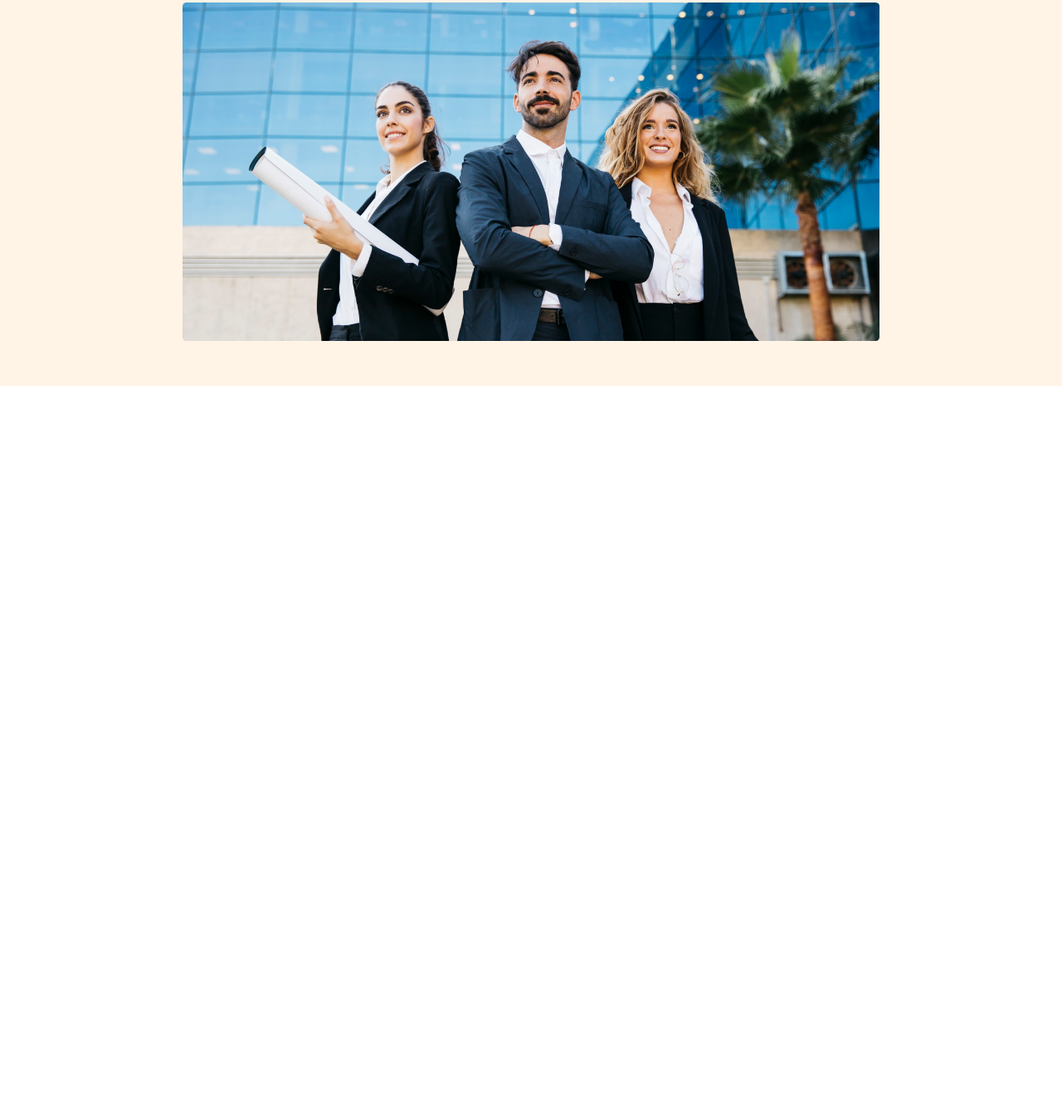
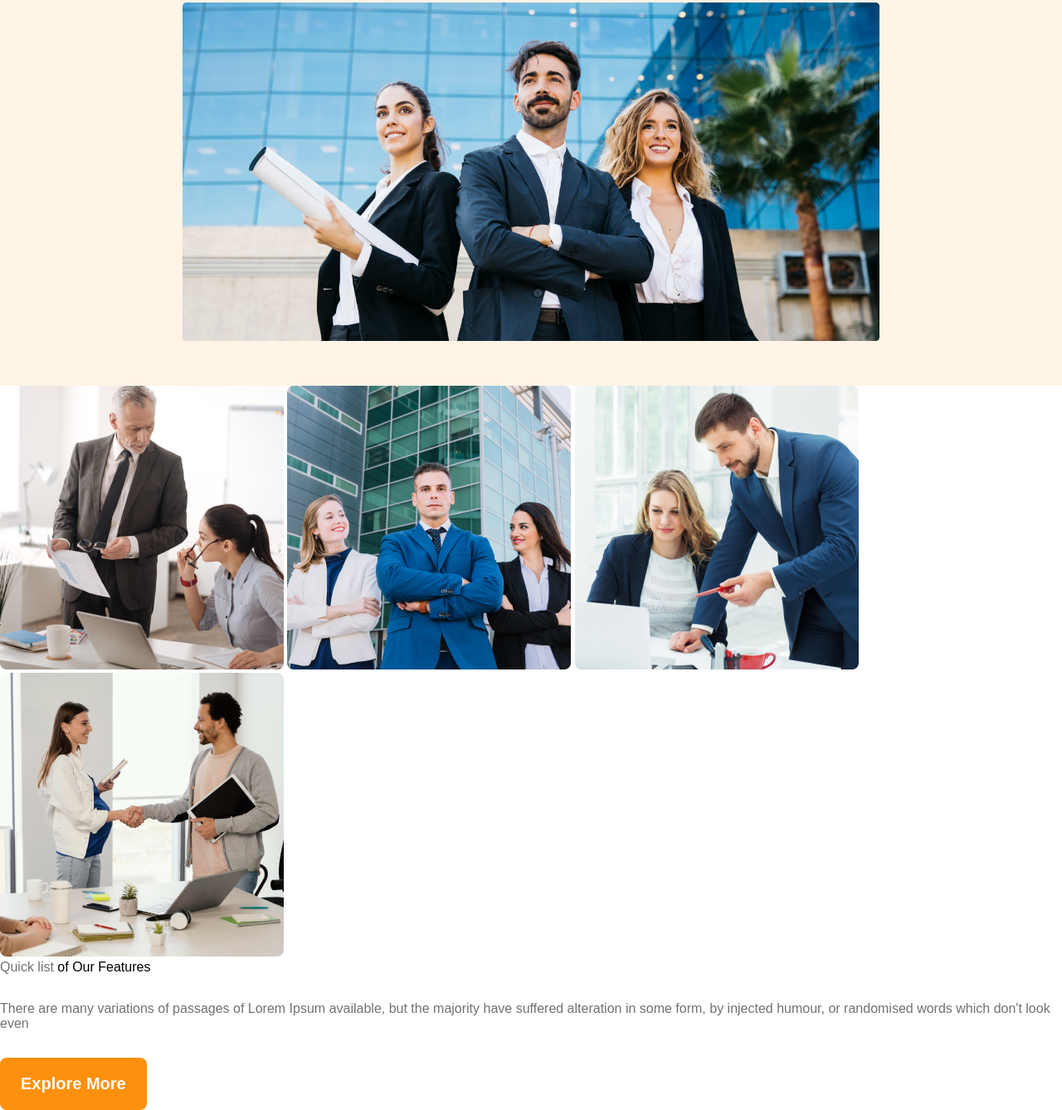
Before and after one commit to JiJetu/g3-architects, a plain HTML site: page index.html in a window 1280 px wide. Shown: the part 479-1817 px from the top of the page at 83% size. Before the commit the page ends 944 px from the top, so only its background shows below. Drawn offline with Linux system fonts and the light colour scheme.

Commit message:
quick list section done with responsive style

```diff
--- a/index.html
+++ b/index.html
@@ -34,7 +34,22 @@
         </section>
     </header>
     <!-- main section -->
-
+    <main>
+        <!-- Quick list section -->
+        <section class="quick-list-section">
+            <div class="img-container">
+                <img src="./images/team1.png" alt="img">
+                <img src="./images/team2.png" alt="img">
+                <img src="./images/team3.png" alt="img">
+                <img src="./images/team4.png" alt="img">
+            </div>
+            <div class="team-container">
+                <div class="team-title"><span class="quick-list">Quick list</span> <span class="of-our">of Our</span> <span class="features">Features</span></div>
+                <p class="primary-description">There are many variations of passages of Lorem Ipsum available, but the majority have suffered alteration in some form, by injected humour, or randomised words which don't look even</p>
+                <button class="primary-btn">Explore More</button>
+            </div>
+        </section>
+    </main>
     <footer>
 
     </footer>
```
